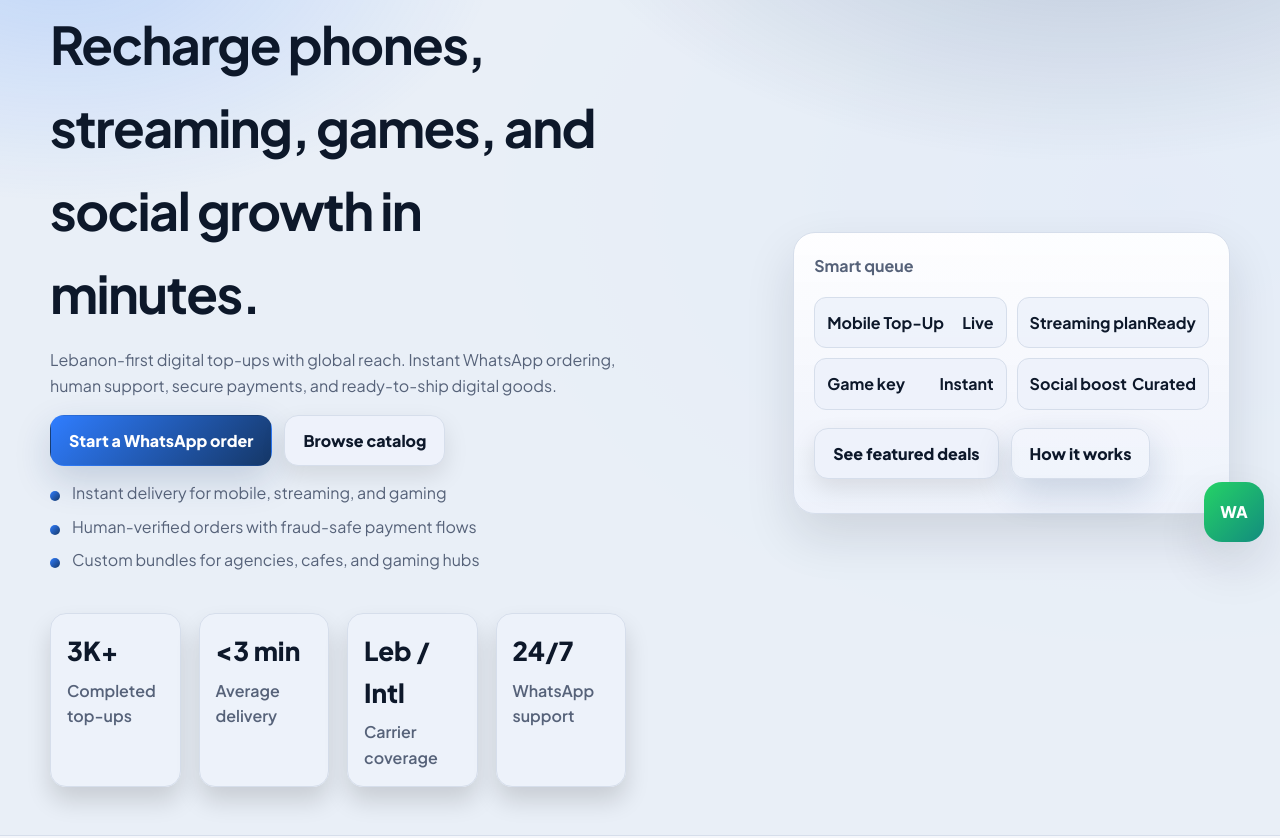
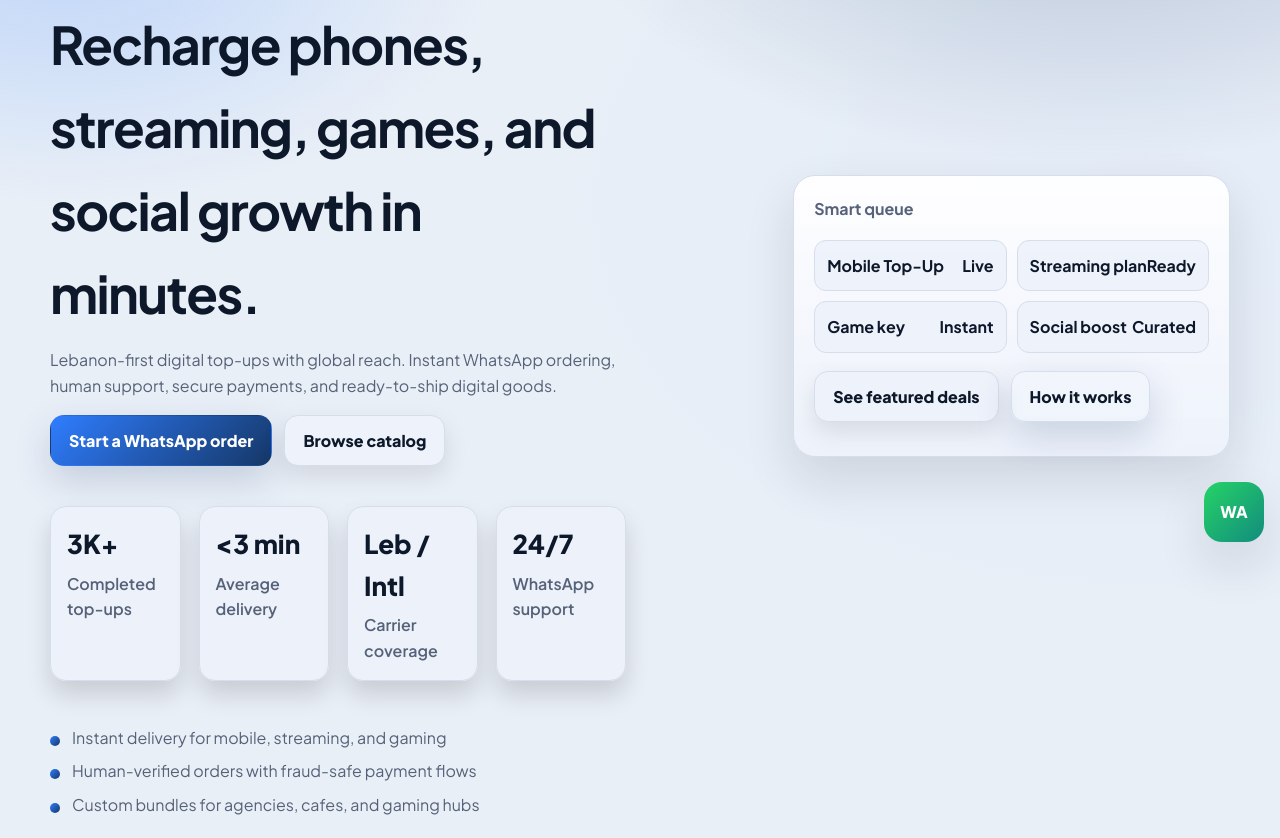
Before and after one commit to Hadi1258/Allo-Recharge-main, a plain HTML site: page index.html in a window 1280 px wide. Shown: the part 242-1080 px from the top of the page. Drawn offline with Linux system fonts and the light colour scheme.

Commit message:
Front page try

```diff
--- a/index.html
+++ b/index.html
@@ -49,13 +49,6 @@
             <a class="btn" href="https://wa.me/96171549671?text=Hi!%20I%27d%20like%20to%20order%20a%20top-up%20or%20subscription." target="_blank" rel="noreferrer">Start a WhatsApp order</a>
             <a class="btn btn-ghost" href="#categories">Browse catalog</a>
           </div>
-
-          <ul class="hero-list">
-            <li>Instant delivery for mobile, streaming, and gaming</li>
-            <li>Human-verified orders with fraud-safe payment flows</li>
-            <li>Custom bundles for agencies, cafes, and gaming hubs</li>
-          </ul>
-
           <div class="stat-grid">
             <div class="stat">
               <div class="value">3K+</div>
@@ -88,6 +81,11 @@
             <a class="btn btn-quiet" href="#solutions">How it works</a>
           </div>
         </div>
+        <ul class="hero-list hero-list-secondary">
+          <li>Instant delivery for mobile, streaming, and gaming</li>
+          <li>Human-verified orders with fraud-safe payment flows</li>
+          <li>Custom bundles for agencies, cafes, and gaming hubs</li>
+        </ul>
       </div>
     </section>
 
--- a/style.css
+++ b/style.css
@@ -261,7 +261,7 @@ button{font:inherit}
   display:grid;
   grid-template-columns:repeat(2, minmax(0,1fr));
   gap:28px;
-  align-items:center;
+  align-items:flex-start;
 }
 .hero-eyebrow{
   display:inline-flex;
@@ -326,7 +326,7 @@ button{font:inherit}
   max-width:520px;
   align-self:center;
   justify-self:end;
-  margin-top:12px;
+  margin-top:5px;
 }
 
 .hero-card .label{
```
